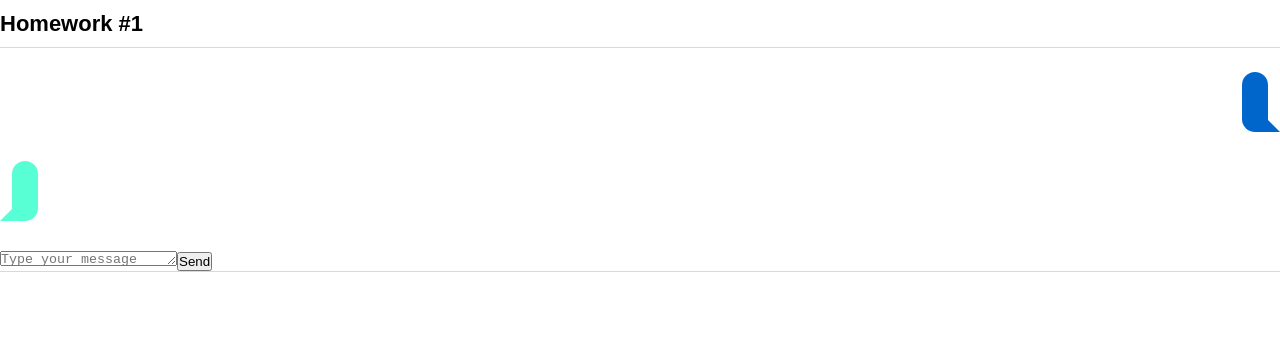
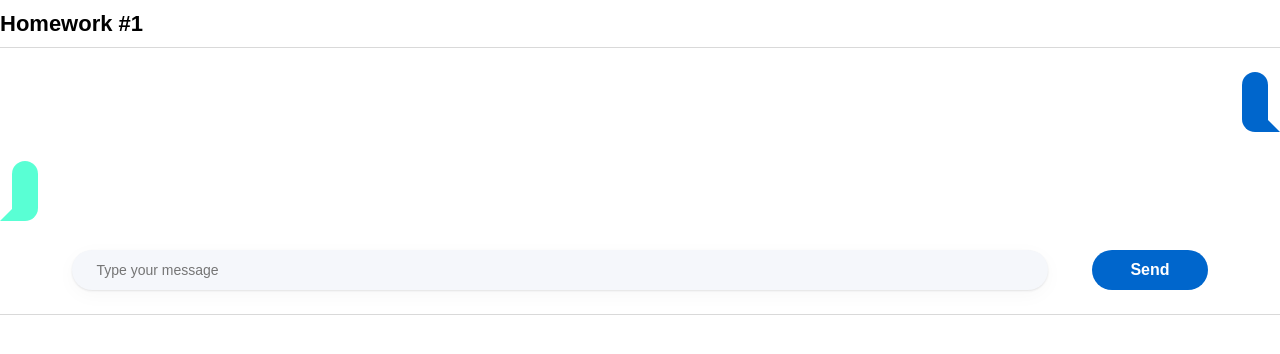
Before and after one commit to rzalyaev/hws2, a React (Create React App) app: page / in a window 1280 px wide. Shown: the top 354 px of the page. Built offline with nearby package versions, Linux system fonts and the light colour scheme.

Commit message:
Add styles

```diff
--- a/src/s2-homeworks/hw01/message-sender/MessageSender.module.css
+++ b/src/s2-homeworks/hw01/message-sender/MessageSender.module.css
@@ -1,17 +1,48 @@
 .sendForm {
-
+    max-width: 1280px;
+    margin: 0 auto 24px auto;
+    display: flex;
+    justify-content: center;
 }
 
 .textarea {
-
+    min-height: 40px;
+    width: 976px;
+    max-width: 976px;
+    resize: none;
+    padding: 12px 24px 11px 24px;
+    margin: 0 44px 0 0;
+    border: none;
+    background: #F5F7FB;
+    box-shadow: 0 5px 20px rgba(29, 33, 38, 0.03), 0 1px 2px rgba(29, 33, 38, 0.1);
+    border-radius: 20px;
+    font-family: 'Montserrat', sans-serif;
+    font-style: normal;
+    font-weight: 400;
+    font-size: 14px;
+    line-height: 17px;
+    color: rgba(0, 0, 0, 0.6);
 }
 
 .button {
-
+    background: #0066CC;
+    border: none;
+    border-radius: 20px;
+    box-shadow: none;
+    padding: 10px 38px;
+    cursor: pointer;
+    transition: ease-in-out 0.2s;
+    font-family: 'Montserrat', sans-serif;
+    font-style: normal;
+    font-weight: 600;
+    font-size: 16px;
+    line-height: 20px;
+    color: #FFFFFF;
 }
 
 .button:hover {
-
+    background-color: #022f5e;
+    transition: background-color ease-in-out 0.2s;
 }
 .button:active {
 
```
